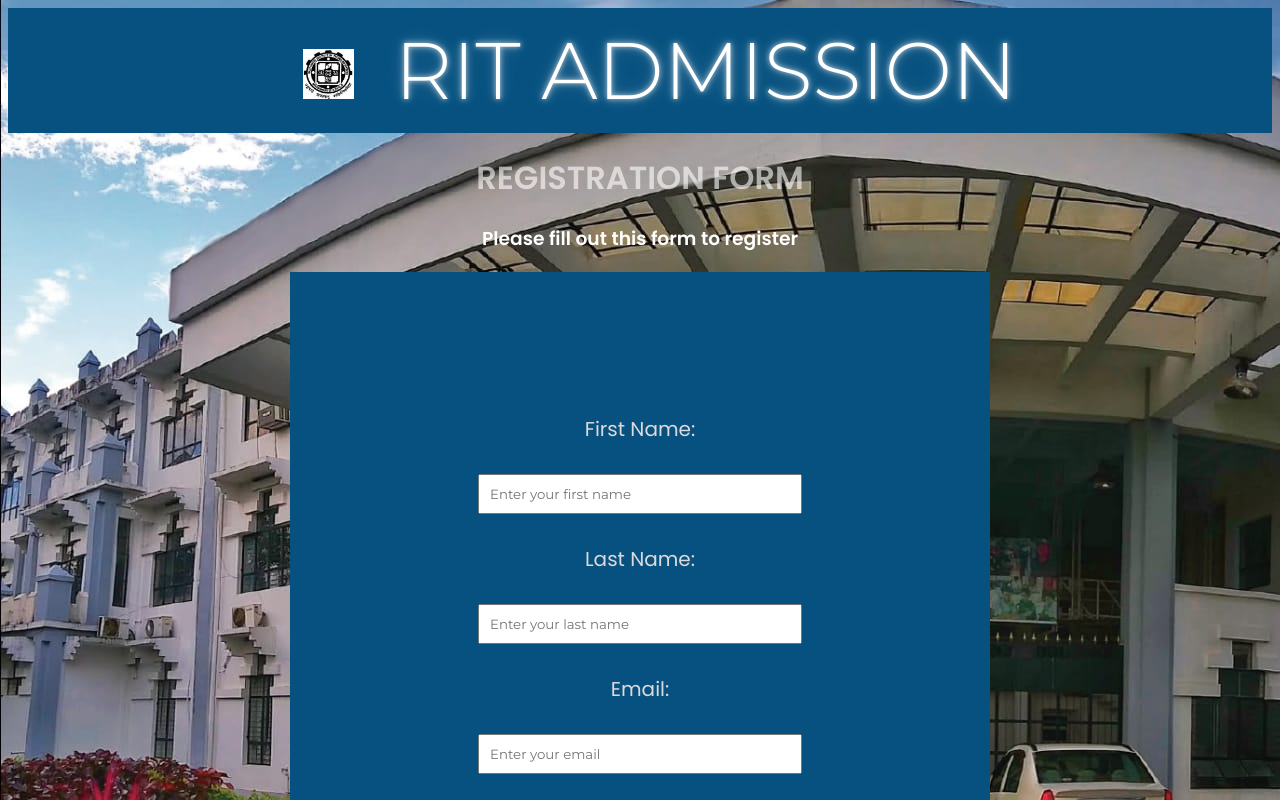
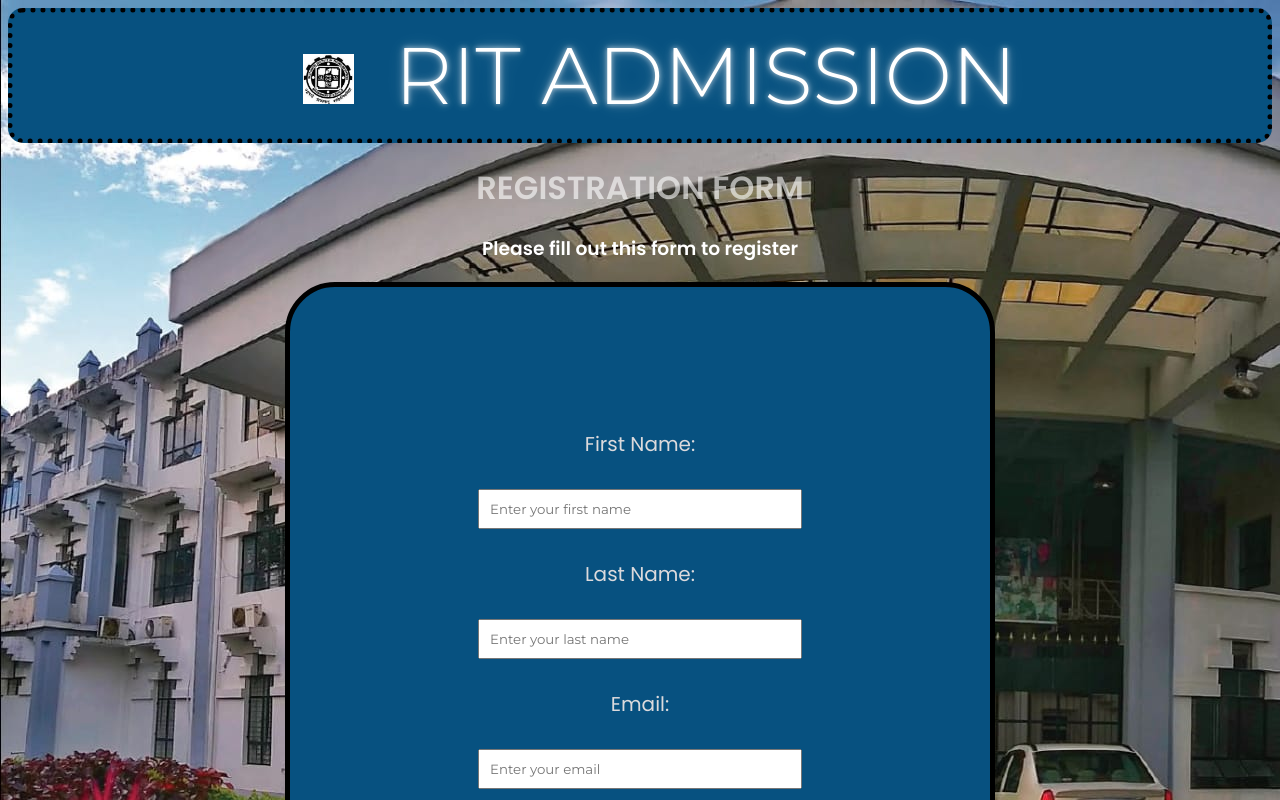
Before and after one commit to Gokulanand464/registration-form, a plain HTML site: page index.html in a window 1280 px wide. Shown: the top 800 px of the page. Drawn offline with Linux system fonts and the light colour scheme.

Commit message:
Update style.css

```diff
--- a/style.css
+++ b/style.css
@@ -12,6 +12,8 @@
     color: thistle;
     align-items: center;
     justify-content: center;
+    border-radius: 15px;
+    border:dotted black 5px;
 
   font-family: 'Montserrat', sans-serif;
   font-weight: 300;
@@ -58,6 +60,8 @@
     align-items: center;
     justify-content: center;
     margin: auto;
+    border-radius: 50px;
+    border:solid black 5px;
 }
 
 .fname{
```
